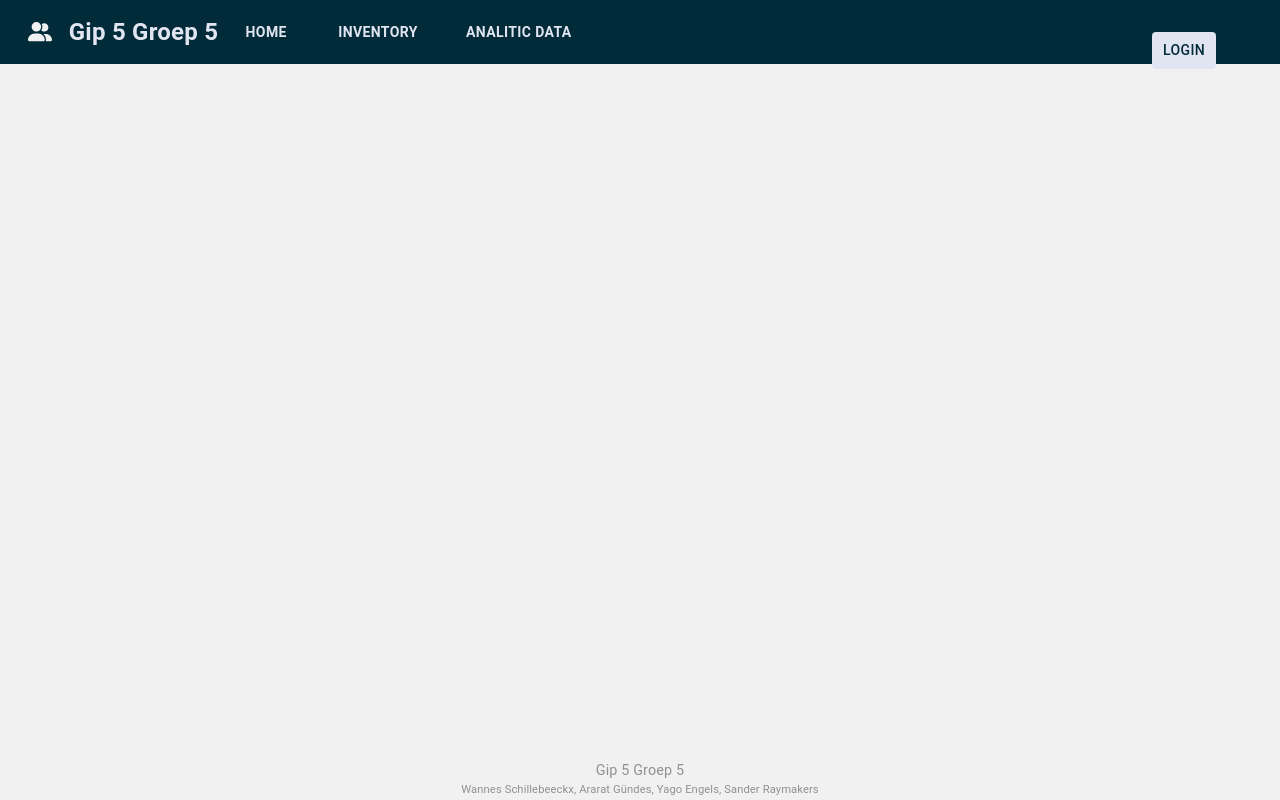
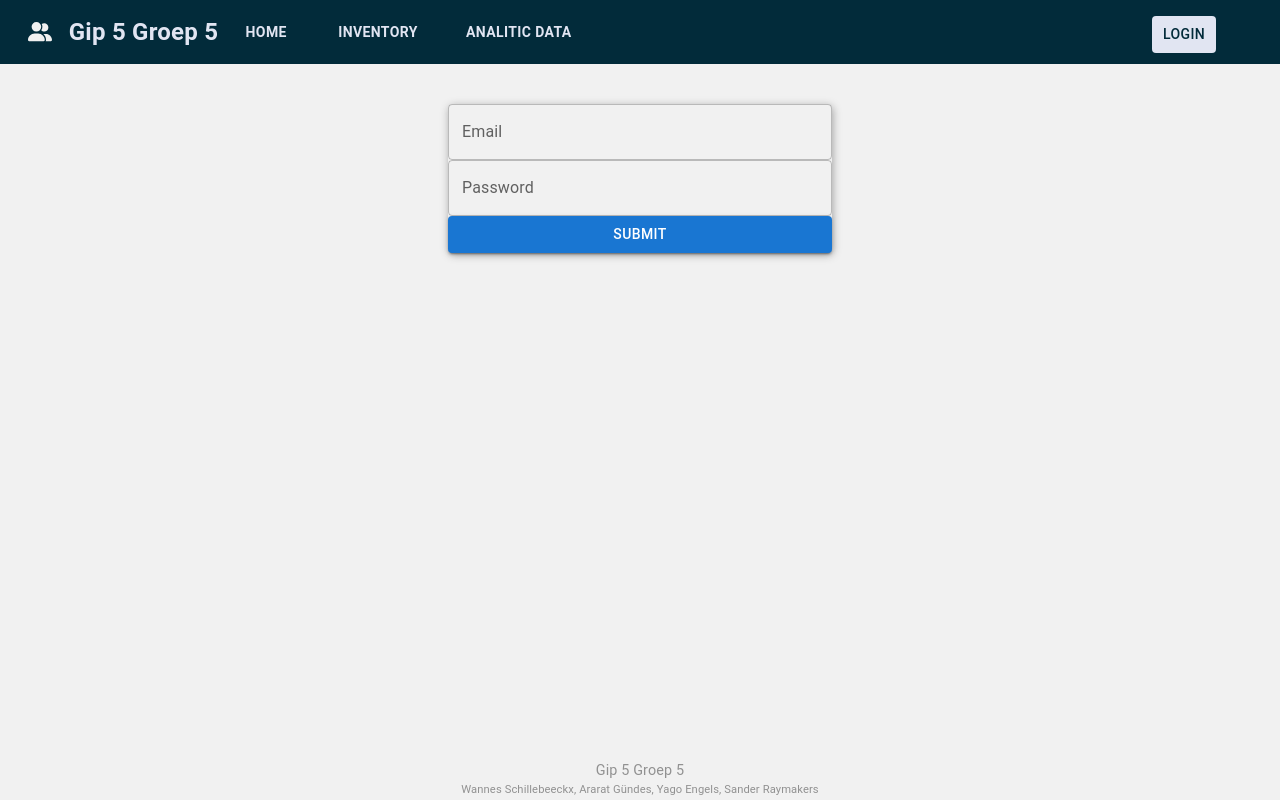
Before and after one commit to WannesSch/Gip5Groep5_Frontend_Desktop, a React (Create React App) app: page /register in a window 1280 px wide. Built offline with nearby package versions, Linux system fonts and the light colour scheme.

Commit message:
register login

```diff
--- a/package.json
+++ b/package.json
@@ -20,6 +20,7 @@
     "@types/react-dom": "^18.0.11",
     "axios": "^1.3.4",
     "chart.js": "^4.2.1",
+    "formik": "^2.2.9",
     "react": "^18.2.0",
     "react-chartjs-2": "^5.2.0",
     "react-dom": "^18.2.0",
@@ -27,7 +28,8 @@
     "react-routes": "^0.2.6",
     "react-scripts": "5.0.1",
     "typescript": "^4.9.5",
-    "web-vitals": "^2.1.4"
+    "web-vitals": "^2.1.4",
+    "yup": "^1.0.2"
   },
   "scripts": {
     "start": "react-scripts start",
--- a/src/Components/Analitics/Analitics.styled.ts
+++ b/src/Components/Analitics/Analitics.styled.ts
@@ -14,6 +14,7 @@ export const StyledAnaliticsBox = styled(Box)({
 
 const StyledGraphBox = styled(Box)({
   boxShadow: "1px 2px 9px #a3a3a3",
+  borderRadius: "5px",
 });
 
 export const StyledStockGraphBox = styled(StyledGraphBox)({
--- a/src/Components/Inventory/Inventory.styled.ts
+++ b/src/Components/Inventory/Inventory.styled.ts
@@ -1,7 +1,8 @@
 import styled from "@emotion/styled";
+import { Button } from "@mui/material";
 import { Box } from "@mui/system";
 import React from "react";
 
-export const StyledTableBox = styled (Box)({
-    height: "40vh"
-})
+export const StyledTableBox = styled(Box)({
+  height: "40vh",
+});
--- a/src/Components/Inventory/Inventory.tsx
+++ b/src/Components/Inventory/Inventory.tsx
@@ -143,7 +143,7 @@ function InventoryComponent() {
         <Button onClick={handleDeleteRow}>Delete</Button>
       </Box>
     </StyledTableBox>
-  )
+  );
 }
 
 export default InventoryComponent;
--- a/src/Components/Login/Login.tsx
+++ b/src/Components/Login/Login.tsx
@@ -1,7 +1,30 @@
+import { Button, TextField } from "@mui/material";
 import React from "react";
+import { StyledAuthBox, StyledTitle } from "../Shared/Shared.styled";
 
 function LoginComponent() {
-  return <>bruh</>;
+  return (
+    <>
+      <StyledAuthBox>
+        <StyledTitle>Login</StyledTitle>
+
+        <TextField
+          id="standard-basic"
+          label="Username"
+          variant="standard"
+          color="primary"
+        />
+        <TextField
+          id="standard-basic"
+          label="password"
+          variant="standard"
+          type="password"
+          color="primary"
+        />
+        <Button>Login</Button>
+      </StyledAuthBox>
+    </>
+  );
 }
 
 export default LoginComponent;
--- /dev/null
+++ b/src/Components/Register/Register.tsx
@@ -0,0 +1,83 @@
+import { Button, TextField } from "@mui/material";
+import {
+  ErrorMessage,
+  Field,
+  Form,
+  Formik,
+  FormikHelpers,
+  useFormik,
+} from "formik";
+import React, { useState } from "react";
+import * as yup from "yup";
+import { StyledAuthBox, StyledTitle } from "../Shared/Shared.styled";
+import { StyledTextField } from "./Register.styled";
+
+interface Values {
+  firstName: string;
+  lastName: string;
+  email: string;
+  birthDate: string;
+  password: string;
+}
+
+const validationSchema = yup.object({
+  email: yup
+    .string()
+    .email("Enter a valid email")
+    .required("Email is required"),
+  password: yup
+    .string()
+    .min(8, "Password should be of minimum 8 characters length")
+    .required("Password is required"),
+});
+
+function RegisterComponent() {
+  const formik = useFormik({
+    initialValues: {
+      firstName: "",
+      lastName: "",
+      email: "",
+      birthDate: "",
+      password: "",
+    },
+    validationSchema: validationSchema,
+    onSubmit: (values: Values) => {
+      alert(JSON.stringify(values, null, 2));
+    },
+  });
+
+  return (
+    <>
+      <StyledAuthBox>
+        <form onSubmit={formik.handleSubmit}>
+          <TextField
+            fullWidth
+            id="email"
+            name="email"
+            label="Email"
+            value={formik.values.email}
+            onChange={formik.handleChange}
+            error={formik.touched.email && Boolean(formik.errors.email)}
+            helperText={formik.touched.email && formik.errors.email}
+          />
+          <TextField
+            fullWidth
+            id="password"
+            name="password"
+            label="Password"
+            type="password"
+            value={formik.values.password}
+            onChange={formik.handleChange}
+            error={formik.touched.password && Boolean(formik.errors.password)}
+            helperText={formik.touched.password && formik.errors.password}
+          />
+          <Button color="primary" variant="contained" fullWidth type="submit">
+            Submit
+          </Button>
+        </form>
+      </StyledAuthBox>
+    </>
+  );
+}
+
+export default RegisterComponent;
--- a/src/Components/Shared/Navbar/Navbar.tsx
+++ b/src/Components/Shared/Navbar/Navbar.tsx
@@ -9,7 +9,7 @@ import {
 } from "@mui/material";
 import React, { useState } from "react";
 import { Link } from "react-router-dom";
-import { StyledFontAwesomeIcon } from "../Shared.styled";
+import { StyledFontAwesomeIcon, StyledLink } from "../Shared.styled";
 import {
   StyledAvatarBox,
   StyledLoginButton,
@@ -69,9 +69,9 @@ function NavBarComponent() {
           </Tooltip>
         </StyledAvatarBox>
       ) : (
-        <Link to="/login">
+        <StyledLink to="http://localhost:8080/api/v1/user/1">
           <StyledLoginButton>Login</StyledLoginButton>
-        </Link>
+        </StyledLink>
       )}
     </StyledNavBar>
   );
--- a/src/Components/Shared/Shared.styled.ts
+++ b/src/Components/Shared/Shared.styled.ts
@@ -1,5 +1,7 @@
 import { FontAwesomeIcon } from "@fortawesome/react-fontawesome";
-import { styled } from "@mui/material";
+import { styled, Typography } from "@mui/material";
+import { Box } from "@mui/system";
+import { Link } from "react-router-dom";
 
 type FontColor = { $color?: string };
 
@@ -18,3 +20,27 @@ export const StyledFontAwesomeIcon = styled(FontAwesomeIcon)<FontColor>(
     cursor: "pointer",
   })
 );
+
+export const StyledLink = styled(Link)({
+  margin: 0,
+  height: "50%",
+});
+
+export const StyledAuthBox = styled(Box)({
+  width: "30vw",
+  boxShadow: "1px 2px 9px #a3a3a3",
+  borderRadius: "5px",
+  margin: "auto",
+  marginBlock: "5vh",
+  display: "flex",
+  flexDirection: "column",
+});
+
+export const StyledTitle = styled(Typography)({
+  color: "#022B3A",
+  width: "100%",
+  textAlign: "center",
+  fontSize: "1.5rem",
+  paddingTop: "1vh",
+  position: "relative",
+});
--- a/src/index.tsx
+++ b/src/index.tsx
@@ -4,6 +4,8 @@ import { BrowserRouter as Router, Route, Routes } from "react-router-dom";
 import AnaliticsComponent from "./Components/Analitics/Analitics";
 import HomeComponent from "./Components/Home/Home";
 import InventoryComponent from "./Components/Inventory/Inventory";
+import LoginComponent from "./Components/Login/Login";
+import RegisterComponent from "./Components/Register/Register";
 import FooterComponent from "./Components/Shared/Footer/Footer";
 import NavBarComponent from "./Components/Shared/Navbar/Navbar";
 
@@ -19,6 +21,8 @@ root.render(
         <Route path="/" element={<HomeComponent />} />
         <Route path="/inventory" element={<InventoryComponent />} />
         <Route path="/analitics" element={<AnaliticsComponent />} />
+        <Route path="/login" element={<LoginComponent />} />
+        <Route path="/register" element={<RegisterComponent />} />
       </Routes>
 
       <FooterComponent />
```
Also changed, not shown: src/Components/Register/Register.styled.ts (added, +7 -0 lines), 1 other file (tests, documents, lock files or other folders).
